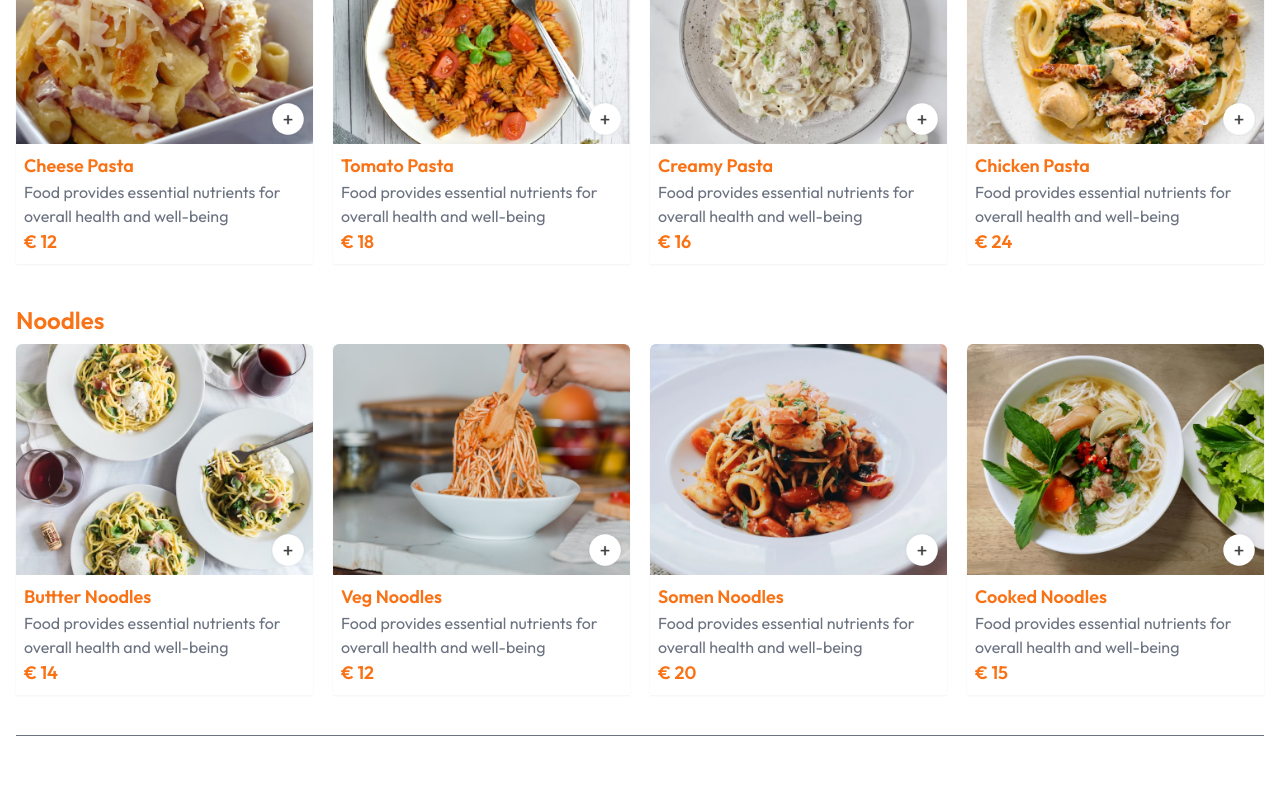
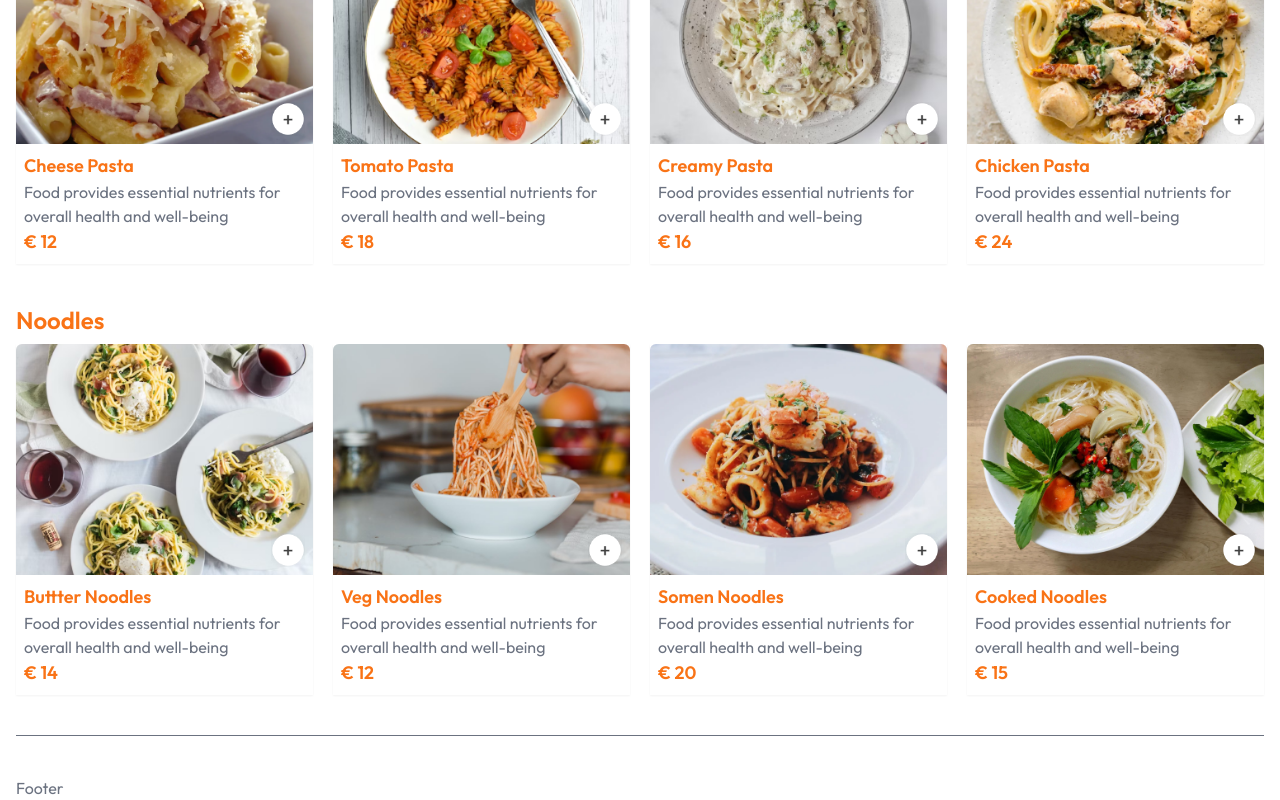
Before and after one commit to amujka/delivery-app, a React (Vite) app: page / in a window 1280 px wide. Shown: the part 3379-4179 px from the top of the page. Before the commit the page ends 4115 px from the top, so only its background shows below. Built offline with nearby package versions, Linux system fonts and the light colour scheme.

Commit message:
add footer

```diff
--- /dev/null
+++ b/src/components/footer/Footer.jsx
@@ -0,0 +1,7 @@
+import React from 'react';
+
+const Footer = () => {
+	return <div>Footer</div>;
+};
+
+export default Footer;
--- a/src/components/menu/MenuItem.jsx
+++ b/src/components/menu/MenuItem.jsx
@@ -17,14 +17,14 @@ const MenuItem = ({ menuItem, amount = 0, ...orderProps }) => {
 					{showAmount ? (
 						<div className='menu__item_amount'>
 							<button onClick={() => orderProps.onRemove(menuItem._id)}>
-								<img src={assets.remove_icon_red} alt='' />
+								<img src={assets.remove_icon_red} alt='remove' />
 							</button>
 							{amount}
 							<button
 								className=''
 								onClick={() => orderProps.onOrder(menuItem._id)}
 							>
-								<img src={assets.add_icon_green} alt='' />
+								<img src={assets.add_icon_green} alt='add' />
 							</button>
 						</div>
 					) : (
@@ -32,7 +32,7 @@ const MenuItem = ({ menuItem, amount = 0, ...orderProps }) => {
 							className='menu__show_amount_btn'
 							onClick={() => setShowAmount((prev) => !prev)}
 						>
-							<img src={assets.add_icon_white} alt='add' />
+							<img src={assets.add_icon_white} alt='show' />
 						</button>
 					)}
 				</div>
--- a/src/pages/home/Home.jsx
+++ b/src/pages/home/Home.jsx
@@ -1,3 +1,4 @@
+import Footer from '../../components/footer/Footer';
 import Header from '../../components/header/Header';
 import Menu from '../../components/menu/Menu';
 import './home.css';
@@ -7,6 +8,7 @@ const Home = () => {
 		<div className='home'>
 			<Header />
 			<Menu />
+			<Footer />
 		</div>
 	);
 };
```
